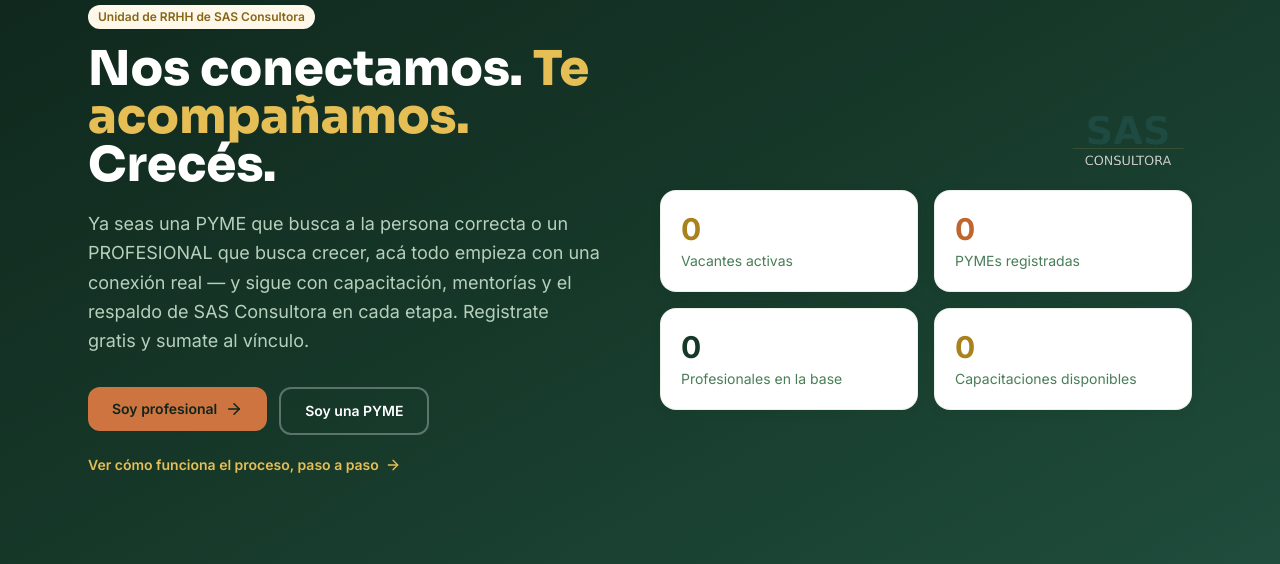
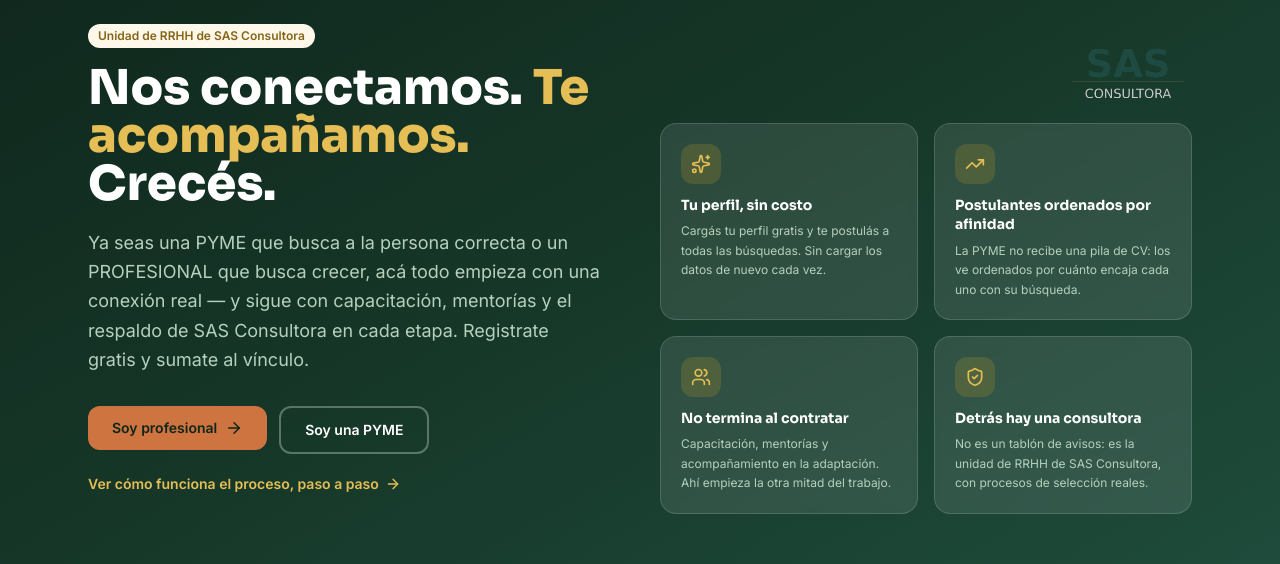
Before and after one commit to sasconsultora24-rgb/talento-desarrollo, a React (Vite) app: page / in a window 1280 px wide. Shown: the part 174-738 px from the top of the page. Built offline with nearby package versions, Linux system fonts and the light colour scheme; no server answers; the database is empty.

Commit message:
Hero: reemplazar contadores en cero por razones para entrar, hasta tener volumen real

```diff
--- a/src/pages/Landing.jsx
+++ b/src/pages/Landing.jsx
@@ -12,9 +12,41 @@ import { useApp } from "../data/store.jsx";
 import { Button, Card, Badge, SectionTitle, StatCard } from "../components/ui.jsx";
 import SasConsultoraLogo from "../components/SasConsultoraLogo.jsx";
 
+// Razones para entrar, que se muestran mientras la plataforma todavía no tiene
+// volumen. Son afirmaciones verificables sobre lo que la plataforma ya hace hoy,
+// no promesas: cada una se corresponde con algo implementado y explicado en
+// /como-funciona.
+const RAZONES = [
+  {
+    icon: Sparkles,
+    titulo: "Tu perfil, sin costo",
+    texto: "Cargás tu perfil gratis y te postulás a todas las búsquedas. Sin cargar los datos de nuevo cada vez.",
+  },
+  {
+    icon: TrendingUp,
+    titulo: "Postulantes ordenados por afinidad",
+    texto: "La PYME no recibe una pila de CV: los ve ordenados por cuánto encaja cada uno con su búsqueda.",
+  },
+  {
+    icon: Users,
+    titulo: "No termina al contratar",
+    texto: "Capacitación, mentorías y acompañamiento en la adaptación. Ahí empieza la otra mitad del trabajo.",
+  },
+  {
+    icon: ShieldCheck,
+    titulo: "Detrás hay una consultora",
+    texto: "No es un tablón de avisos: es la unidad de RRHH de SAS Consultora, con procesos de selección reales.",
+  },
+];
+
+// A partir de acá los números hablan mejor que las promesas. Con menos que
+// esto, un contador en cero espanta más de lo que atrae.
+const MINIMO_VACANTES_PARA_MOSTRAR_NUMEROS = 3;
+
 export default function Landing() {
   const { vacantes, empresas, candidatos, capacitaciones } = useApp();
   const vacantesAbiertas = vacantes.filter((v) => v.estado === "aprobada");
+  const hayVolumen = vacantesAbiertas.length >= MINIMO_VACANTES_PARA_MOSTRAR_NUMEROS;
 
   return (
     <div>
@@ -54,12 +86,34 @@ export default function Landing() {
             <div className="flex justify-end -mb-2">
               <SasConsultoraLogo size="h-32" />
             </div>
+            {/* Con poca actividad todavía, mostrar contadores en cero es el peor
+                cartel posible: le dice al visitante que acá no hay nada. Hasta
+                llegar a un volumen que hable bien solo, se muestran las razones
+                para entrar. Después el cambio es automático: no hay que
+                acordarse de volver a tocarlo. */}
+            {hayVolumen ? (
               <div className="grid grid-cols-2 gap-4">
                 <StatCard label="Vacantes activas" value={vacantesAbiertas.length} tone="gold" />
                 <StatCard label="PYMEs registradas" value={empresas.length} tone="terracotta" />
                 <StatCard label="Profesionales en la base" value={candidatos.length} tone="forest" />
                 <StatCard label="Capacitaciones disponibles" value={capacitaciones.length} tone="gold" />
               </div>
+            ) : (
+              <div className="grid sm:grid-cols-2 gap-4">
+                {RAZONES.map((r) => (
+                  <div
+                    key={r.titulo}
+                    className="bg-white/10 border border-white/15 rounded-2xl p-5 backdrop-blur-sm"
+                  >
+                    <div className="w-10 h-10 rounded-xl bg-gold-500/20 flex items-center justify-center text-gold-300 mb-3">
+                      <r.icon size={20} />
+                    </div>
+                    <h3 className="font-bold text-white text-sm leading-snug">{r.titulo}</h3>
+                    <p className="text-xs text-forest-200 mt-1.5 leading-relaxed">{r.texto}</p>
+                  </div>
+                ))}
+              </div>
+            )}
           </div>
         </div>
       </section>
```
Lines whose indentation alone changed are shown as unchanged.
